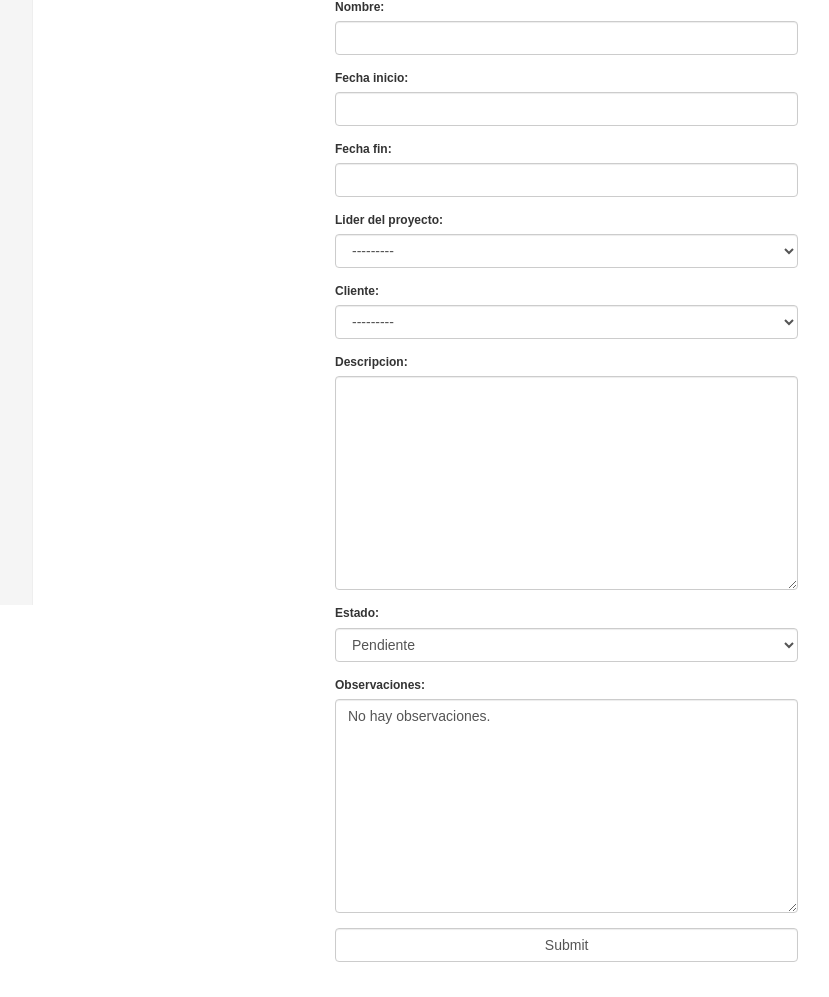
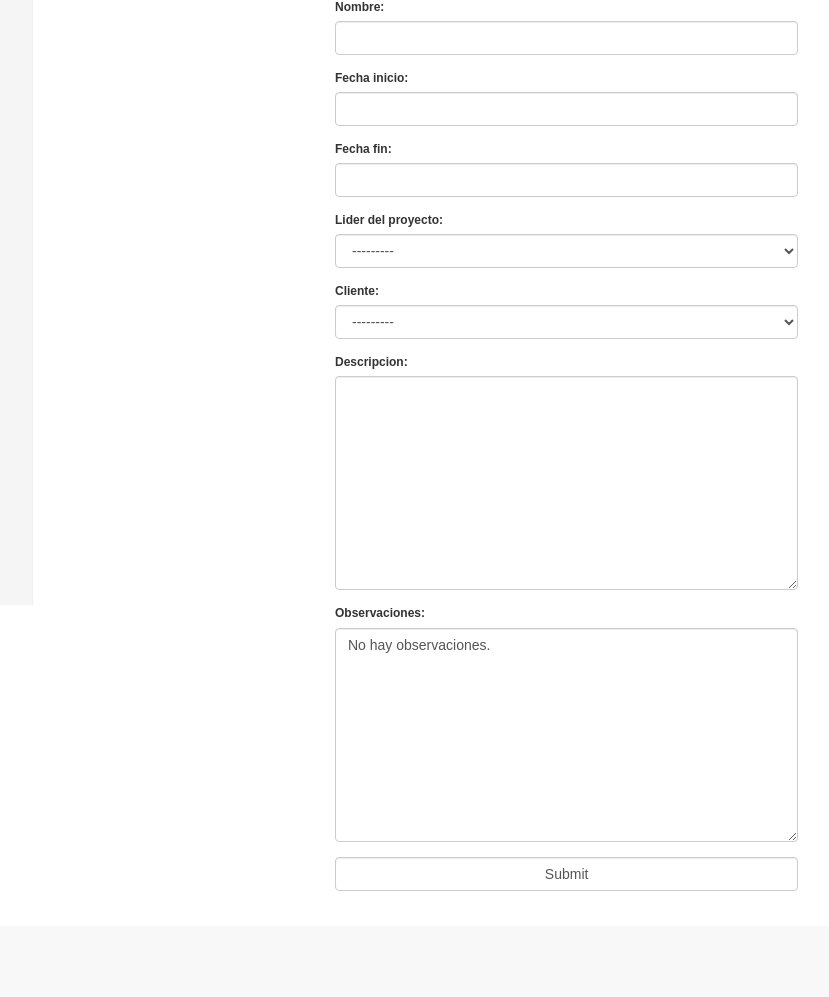
Before and after one commit to 9tails32/sistema_proyectos, a Django app: page /proyecto/create/ in a window 1280 px wide. Shown: the part 195-1192 px from the top of the page, without its empty margins (180-1009 px from the left). After the commit the page ends 1086 px from the top, so only its background shows below. Run offline with Django 3.2, Linux system fonts and the light colour scheme; a user stored in the database is signed in; tables that the repository leaves empty hold one stand-in row (values such as "Sample post"); parts of the project's set-up code (start-up, migrations or seed data) failed here and were passed over; some libraries are stand-ins or nearby versions.

Commit message:
Merge branch 'master' of github.com:rubenfig/sistema_proyectos
# Conflicts:
#	equipo/migrations/0002_equipo_proyecto.py

```diff
--- a/login/templates/dashboard.html
+++ b/login/templates/dashboard.html
@@ -23,7 +23,7 @@
             {% for proyecto,permisos in proyectos %}
 
             <tr>
-              <td>{% if 'view_proyecto' in permisos %}<a href="/proyecto/{{proyecto.id}}">{{proyecto.nombre}}</a>{% else %}{{proyecto.nombre}}  {% endif %}</td>
+              <td>{% if 'view_proyecto' in permisos or proyecto.lider_proyecto == user %}<a href="/proyecto/{{proyecto.id}}">{{proyecto.nombre}}</a>{% else %}{{proyecto.nombre}}  {% endif %}</td>
               <td>{{proyecto.lider_proyecto}}</td>
               <td>{{proyecto.cliente}}</td>
               <td>{{proyecto.get_estado_display}}{{permisos}}</td>
--- a/proyecto/forms.py
+++ b/proyecto/forms.py
@@ -12,7 +12,8 @@ class CambioEstadoForm(forms.Form):
         ('PEN', 'Pendiente'),
         ('ANU', 'Anulado'),
         ('ACT', 'Activo'),
-        ('FIN', 'Finalizado'),)
+        ('FIN', 'Finalizado'),
+    )
     nombre = forms.CharField(max_length=50,widget=forms.TextInput(attrs={'class':'form-control','readonly':'true',}))
     fecha_inicio = forms.DateField(widget=forms.DateInput(attrs={'class':'form-control','readonly':'true',}),required=True)
     fecha_fin = forms.DateField(widget=forms.DateInput(attrs={'class':'form-control','readonly':'true',}),required=True)
@@ -27,18 +28,13 @@ class ProyectoForm(forms.Form):
     """
     Form para crear o editar Proyecto
     """
-    opciones_estado = (
-        ('PEN', 'Pendiente'),
-        ('ANU', 'Anulado'),
-        ('ACT', 'Activo'),
-        ('FIN', 'Finalizado'),)
+
     nombre = forms.CharField(max_length=50,widget=forms.TextInput(attrs={'class':'form-control',}))
     fecha_inicio = forms.DateField(widget=forms.DateInput(attrs={'class':'form-control selector',}),required=True)
     fecha_fin = forms.DateField(widget=forms.DateInput(attrs={'class':'form-control selector',}),required=True)
     lider_proyecto = forms.ModelChoiceField(queryset=Usuario.objects.all(),widget=forms.Select(attrs={'class':'form-control',}))
     cliente = forms.ModelChoiceField(queryset=Cliente.objects.filter(activo=True),widget=forms.Select(attrs={'class':'form-control',}))
     descripcion = forms.CharField(widget=forms.Textarea(attrs={'class':'form-control',}), max_length=140, help_text='Introduzca una breve reseña del proyecto')
-    estado = forms.ChoiceField(choices=opciones_estado,widget=forms.Select(attrs={'class':'form-control',}), help_text='Estado del proyecto')
     observaciones = forms.CharField(widget=forms.Textarea(attrs={'class':'form-control',}),max_length=140, initial='No hay observaciones.')
 
 
--- a/proyecto/templates/proyecto_create.html
+++ b/proyecto/templates/proyecto_create.html
@@ -43,11 +43,13 @@
                         {{form.descripcion}}
                         <p class="text-danger">{{form.descripcion.errors.0}}</p>
                     </div>
+                    {% if proyecto and form.estado %}
                     <div class="form-group">
                         <label for="id_estado">Estado:</label>
                         {{form.estado}}
                         <p class="text-danger">{{form.estado.errors.0}}</p>
                     </div>
+                    {% endif %}
                     <div class="form-group">
                         <label for="id_observaciones">Observaciones:</label>
                         {{form.observaciones}}
--- a/proyecto/views.py
+++ b/proyecto/views.py
@@ -60,7 +60,7 @@ def create_proyecto (request):
             p = Proyecto(nombre=cd['nombre'],
                          fecha_inicio=cd['fecha_inicio'], fecha_fin=cd['fecha_fin'],
                          lider_proyecto=cd['lider_proyecto'], cliente=cd['cliente'],
-                         descripcion=cd['descripcion'], estado=cd['estado'], observaciones=cd['observaciones'])
+                         descripcion=cd['descripcion'], observaciones=cd['observaciones'])
             p.save()
             return HttpResponseRedirect('/proyecto/' + str(p.id))
         else:
@@ -136,7 +136,6 @@ def update_proyecto (request, pk):
             proyecto.lider_proyecto=cd['lider_proyecto']
             proyecto.cliente=cd['cliente']
             proyecto.descripcion= cd['descripcion']
-            proyecto.estado= cd['estado']
             proyecto.observaciones= cd['observaciones']
             proyecto.save()
             return HttpResponseRedirect('/proyecto/'+str(proyecto.id))
@@ -145,7 +144,7 @@ def update_proyecto (request, pk):
         form = ProyectoForm(initial={'nombre':proyecto.nombre,
                              'fecha_fin':proyecto.fecha_fin, 'fecha_inicio': proyecto.fecha_inicio,
                              'lider_proyecto':proyecto.lider_proyecto, 'cliente': proyecto.cliente,
-                             'descripcion': proyecto.descripcion, 'estado': proyecto.estado,
+                             'descripcion': proyecto.descripcion,
                              'observaciones':proyecto.observaciones})
         return render(request, 'proyecto_create.html', {'form': form,'proyecto':proyecto})
 
```
